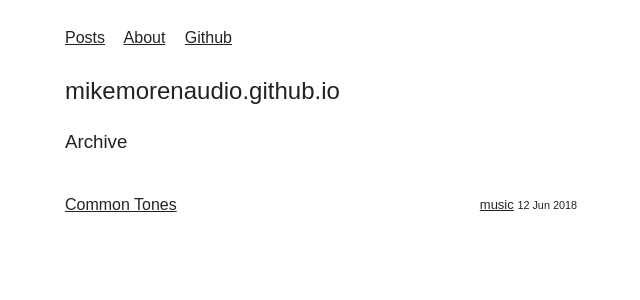
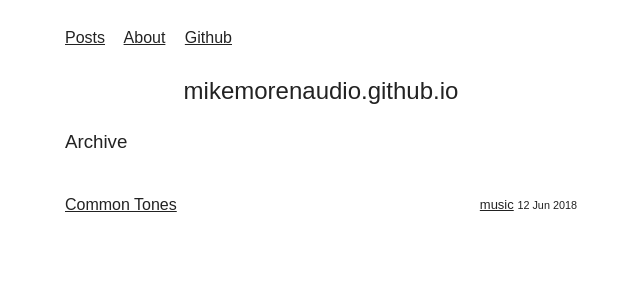
Before and after one commit to MikeMorenoAudio/mikemorenoaudio.github.io, a Jekyll site: the page built from index.html, in a window 1280 px wide. Shown: the top 300 px of the page, without its empty margins (319-959 px from the left). Built offline with Jekyll 4.4.1, drawn with Linux system fonts in a browser that asks for light colours; some web fonts are replaced.

Commit message:
Update index.html

```diff
--- a/index.html
+++ b/index.html
@@ -3,7 +3,7 @@ layout: home
 title: mikemorenoaudio.github.io
 ---
 <div class="home">
-  <p align="center"><h2>mikemorenaudio.github.io</h2></p>
+  <center><p><h2>mikemorenaudio.github.io</h2></p></center>
 </div>
 
 <div class="text">
```
